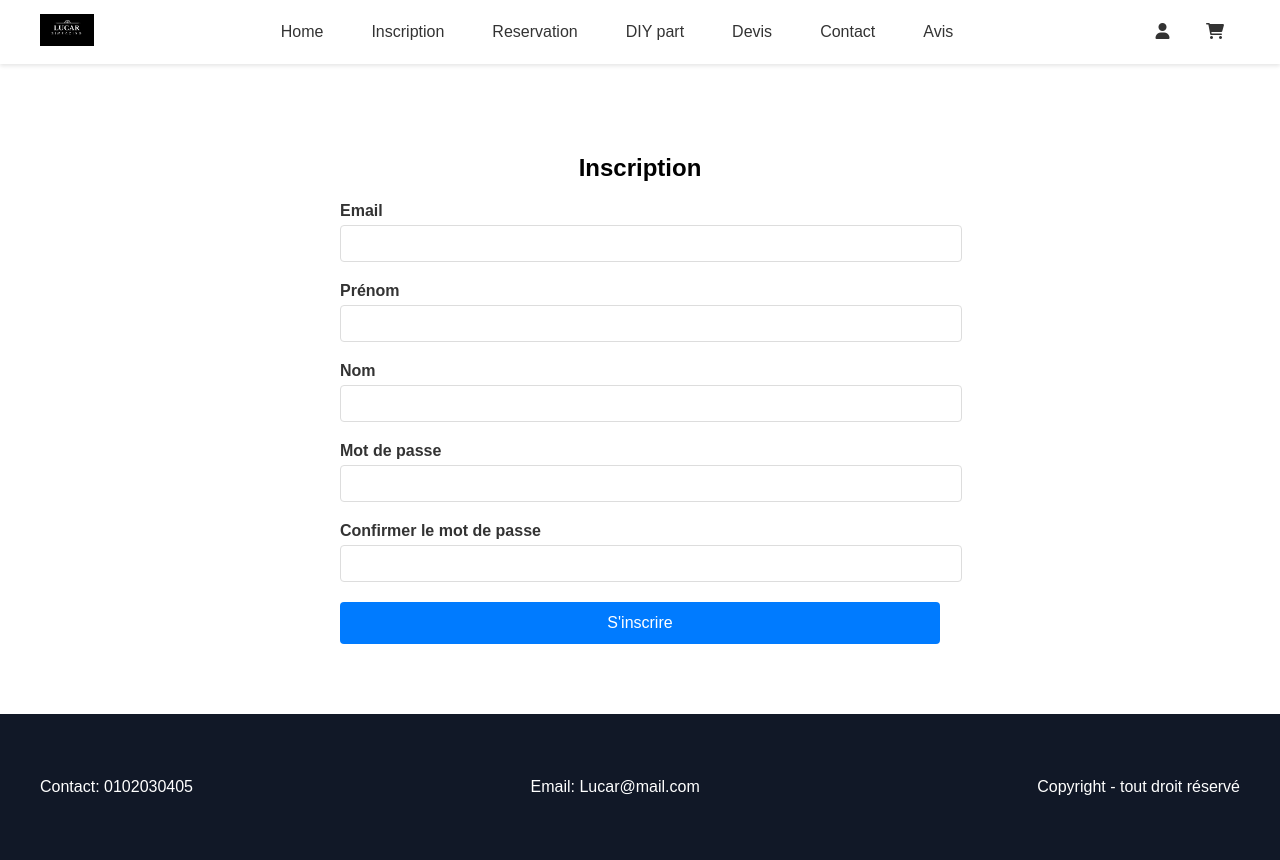
After one commit to LucArronne/Sim_API, a Symfony app: template templates/inscription/index.html.twig in a window 1280 px wide. The commit adds this page. Run offline with Twig, Linux system fonts and the light colour scheme; the template is opened without the code that fills it, so the values that code supplies are empty; some libraries are stand-ins or nearby versions.

Commit message:
inscription twig

```diff
--- a/templates/components/nav.html.twig
+++ b/templates/components/nav.html.twig
@@ -8,7 +8,7 @@
 
         <div class="nav-links">
             <a href="{{ path('app_home') }}" class="nav-link {% if app.request.get('_route') == 'app_home' %}active{% endif %}">Home</a>
-            <a href="#" class="nav-link">Inscription</a>
+            <a href="{{ path('app_inscription') }}" class="nav-link {% if app.request.get('_route') == 'app_inscription' %}active{% endif %}">Inscription</a>
             <a href="#" class="nav-link">Reservation</a>
             <a href="#" class="nav-link">DIY part</a>
             <a href="#" class="nav-link">Devis</a>
--- /dev/null
+++ b/templates/inscription/index.html.twig
@@ -0,0 +1,149 @@
+{% extends 'base.html.twig' %}
+
+{% block title %}Inscription - LUCAR Simracing{% endblock %}
+
+{% block stylesheets %}
+{{ parent() }}
+<style>
+    .inscription-container {
+        max-width: 600px;
+        margin: 50px auto;
+        padding: 20px;
+    }
+
+    .form-group {
+        margin-bottom: 20px;
+    }
+
+    .form-group label {
+        display: block;
+        margin-bottom: 5px;
+        font-weight: bold;
+        color: #333;
+    }
+
+    .form-group input {
+        width: 100%;
+        padding: 10px;
+        border: 1px solid #ddd;
+        border-radius: 4px;
+    }
+
+    .form-submit {
+        background-color: #007bff;
+        color: white;
+        padding: 12px 20px;
+        border: none;
+        border-radius: 4px;
+        cursor: pointer;
+        width: 100%;
+        font-size: 16px;
+    }
+
+    .form-submit:hover {
+        background-color: #0056b3;
+    }
+
+    .error-message {
+        color: #dc3545;
+        margin-top: 5px;
+        font-size: 14px;
+        display: none;
+    }
+</style>
+{% endblock %}
+
+{% block body %}
+<div class="inscription-container">
+    <h2 class="text-center mb-4">Inscription</h2>
+
+    <form id="inscriptionForm" method="post">
+        <div class="form-group">
+            <label for="email">Email</label>
+            <input type="email" id="email" name="email" required>
+            <div class="error-message" id="emailError"></div>
+        </div>
+
+        <div class="form-group">
+            <label for="firstName">Prénom</label>
+            <input type="text" id="firstName" name="firstName" required>
+            <div class="error-message" id="firstNameError"></div>
+        </div>
+
+        <div class="form-group">
+            <label for="lastName">Nom</label>
+            <input type="text" id="lastName" name="lastName" required>
+            <div class="error-message" id="lastNameError"></div>
+        </div>
+
+        <div class="form-group">
+            <label for="password">Mot de passe</label>
+            <input type="password" id="password" name="password" required>
+            <div class="error-message" id="passwordError"></div>
+        </div>
+
+        <div class="form-group">
+            <label for="confirmPassword">Confirmer le mot de passe</label>
+            <input type="password" id="confirmPassword" name="confirmPassword" required>
+            <div class="error-message" id="confirmPasswordError"></div>
+        </div>
+
+        <button type="submit" class="form-submit">S'inscrire</button>
+    </form>
+</div>
+
+{% block javascripts %}
+<script>
+document.getElementById('inscriptionForm').addEventListener('submit', function(e) {
+    e.preventDefault();
+
+    // Réinitialiser les messages d'erreur
+    document.querySelectorAll('.error-message').forEach(el => el.style.display = 'none');
+
+    // Validation
+    let isValid = true;
+
+    // Validation email
+    const email = document.getElementById('email').value;
+    if (!email.match(/^[^\s@]+@[^\s@]+\.[^\s@]+$/)) {
+        document.getElementById('emailError').textContent = 'Email invalide';
+        document.getElementById('emailError').style.display = 'block';
+        isValid = false;
+    }
+
+    // Validation prénom et nom
+    const firstName = document.getElementById('firstName').value;
+    const lastName = document.getElementById('lastName').value;
+    if (firstName.length < 2) {
+        document.getElementById('firstNameError').textContent = 'Le prénom doit faire au moins 2 caractères';
+        document.getElementById('firstNameError').style.display = 'block';
+        isValid = false;
+    }
+    if (lastName.length < 2) {
+        document.getElementById('lastNameError').textContent = 'Le nom doit faire au moins 2 caractères';
+        document.getElementById('lastNameError').style.display = 'block';
+        isValid = false;
+    }
+
+    // Validation mot de passe
+    const password = document.getElementById('password').value;
+    const confirmPassword = document.getElementById('confirmPassword').value;
+    if (password.length < 6) {
+        document.getElementById('passwordError').textContent = 'Le mot de passe doit faire au moins 6 caractères';
+        document.getElementById('passwordError').style.display = 'block';
+        isValid = false;
+    }
+    if (password !== confirmPassword) {
+        document.getElementById('confirmPasswordError').textContent = 'Les mots de passe ne correspondent pas';
+        document.getElementById('confirmPasswordError').style.display = 'block';
+        isValid = false;
+    }
+
+    if (isValid) {
+        // Ici, vous pouvez ajouter le code pour envoyer les données au serveur
+        console.log('Formulaire valide, prêt à être envoyé');
+    }
+});
+</script>
+{% endblock %}
+{% endblock %}
```
Also changed, not shown: src/Controller/InscriptionController.php (added, +16 -0 lines).
